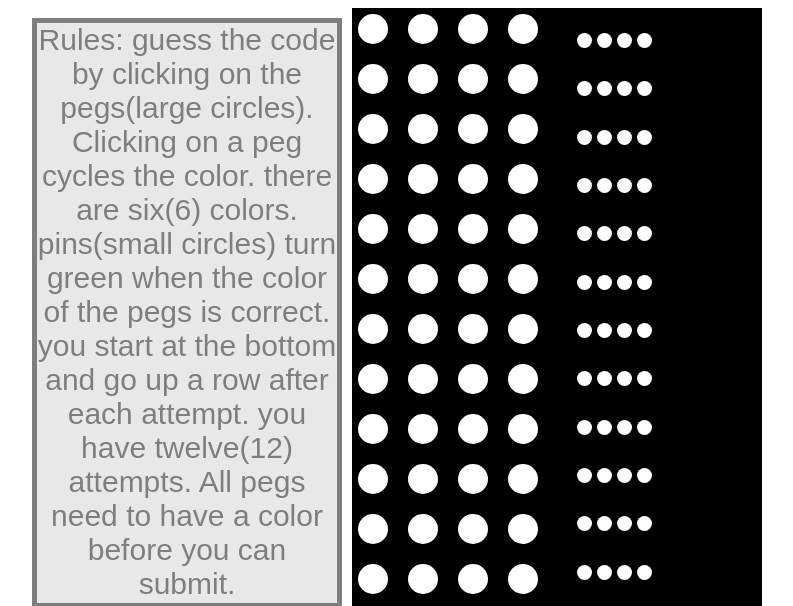
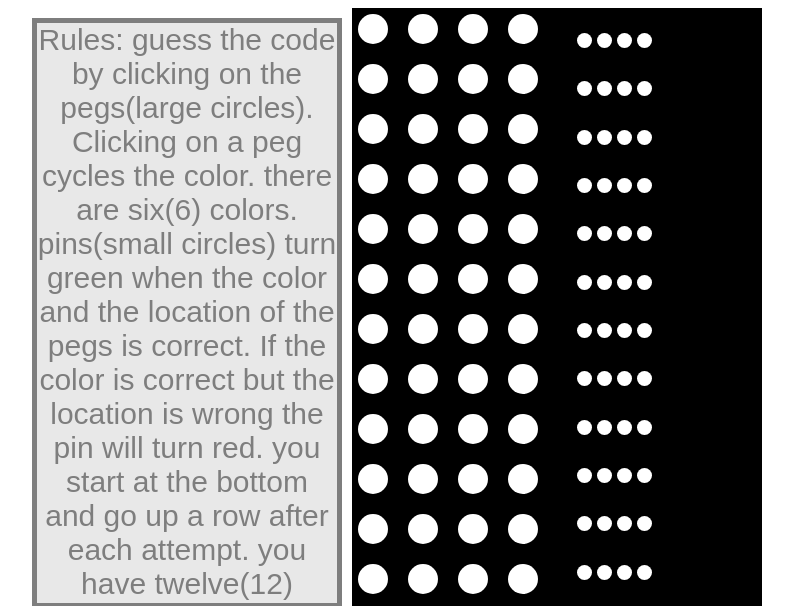
Before and after one commit to multi-Mastermind/multi-Mastermind.github.io, a plain HTML site: page index.html in a window 1280 px wide. Shown: the top 606 px of the page, without its empty margins (238-1031 px from the left). Drawn offline with Linux system fonts and the light colour scheme.

Commit message:
updated instructions

```diff
--- a/index.html
+++ b/index.html
@@ -35,7 +35,8 @@
       guess the code by clicking on the pegs(large circles).
       Clicking on a peg cycles the color.
       there are six(6) colors.
-      pins(small circles) turn green when the color of the pegs is correct.
+      pins(small circles) turn green when the color and the location of the pegs is correct.
+      If the color is correct but the location is wrong the pin will turn red.
       you start at the bottom and go up a row after each attempt.
       you have twelve(12) attempts.
       All pegs need to have a color before you can submit.
```
